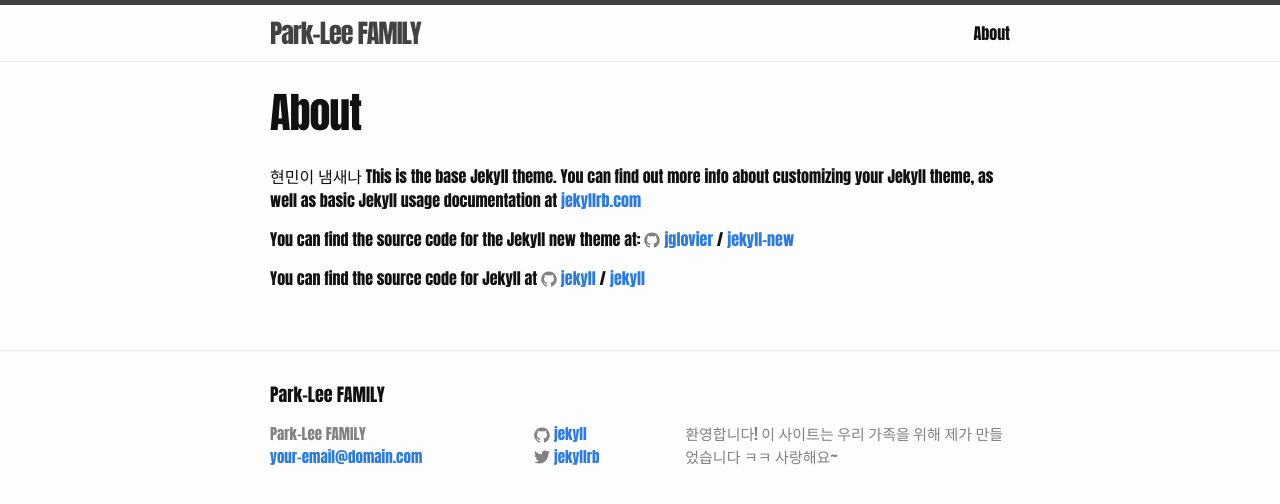
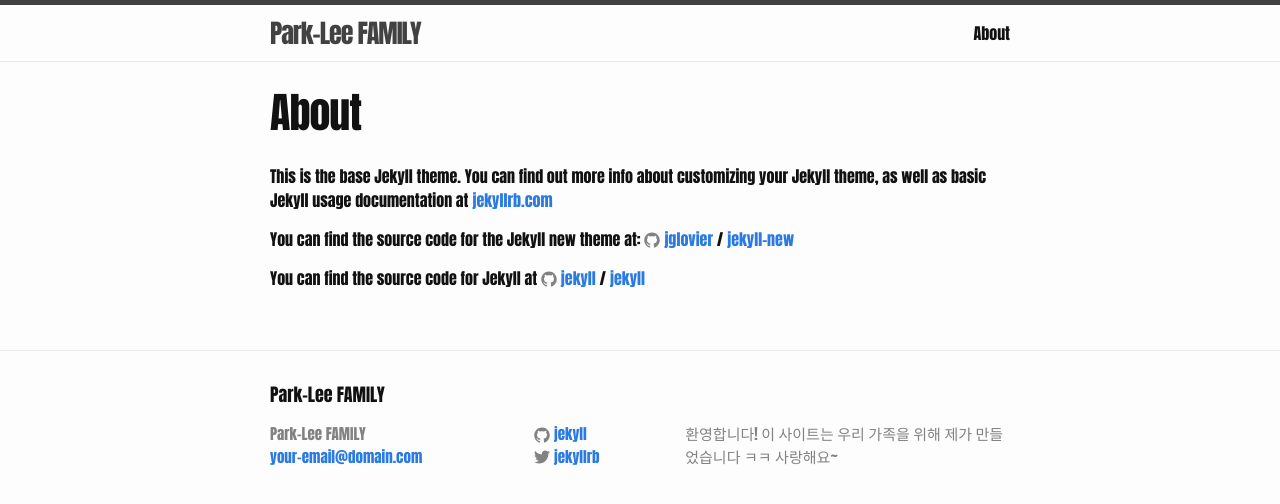
Before and after one commit to danielp07/danielp07.github.io, a Jekyll site: the page built from about.md, in a window 1280 px wide. Shown: the top 504 px of the page. Built offline with Jekyll 4.4.1, drawn with Linux system fonts in a browser that asks for light colours.

Commit message:
Update about.md

```diff
--- a/about.md
+++ b/about.md
@@ -3,7 +3,6 @@
 title: About
 permalink: /about/
 ---
-현민이 냄새나
 This is the base Jekyll theme. You can find out more info about customizing your Jekyll theme, as well as basic Jekyll usage documentation at [jekyllrb.com](http://jekyllrb.com/)
 
 You can find the source code for the Jekyll new theme at:
```
